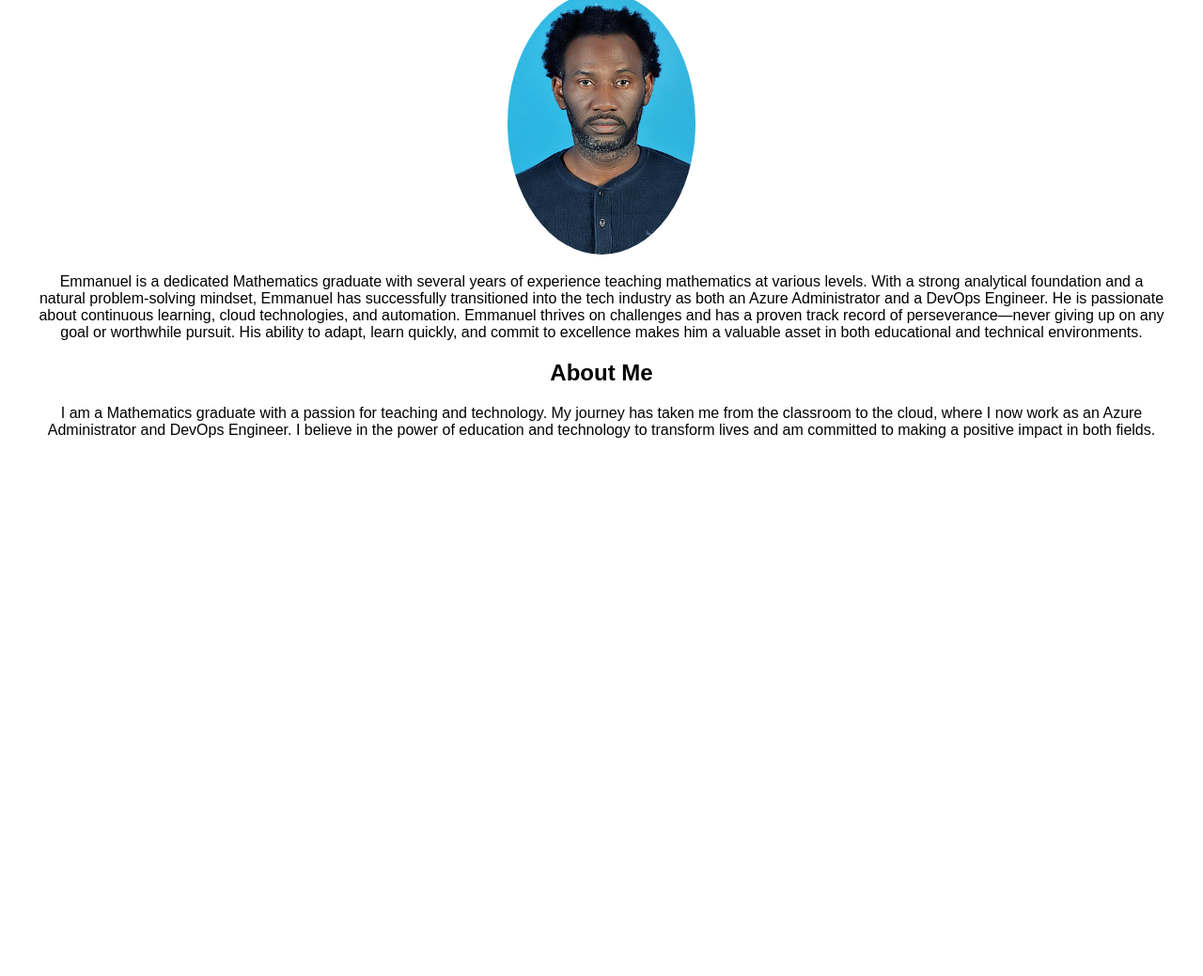
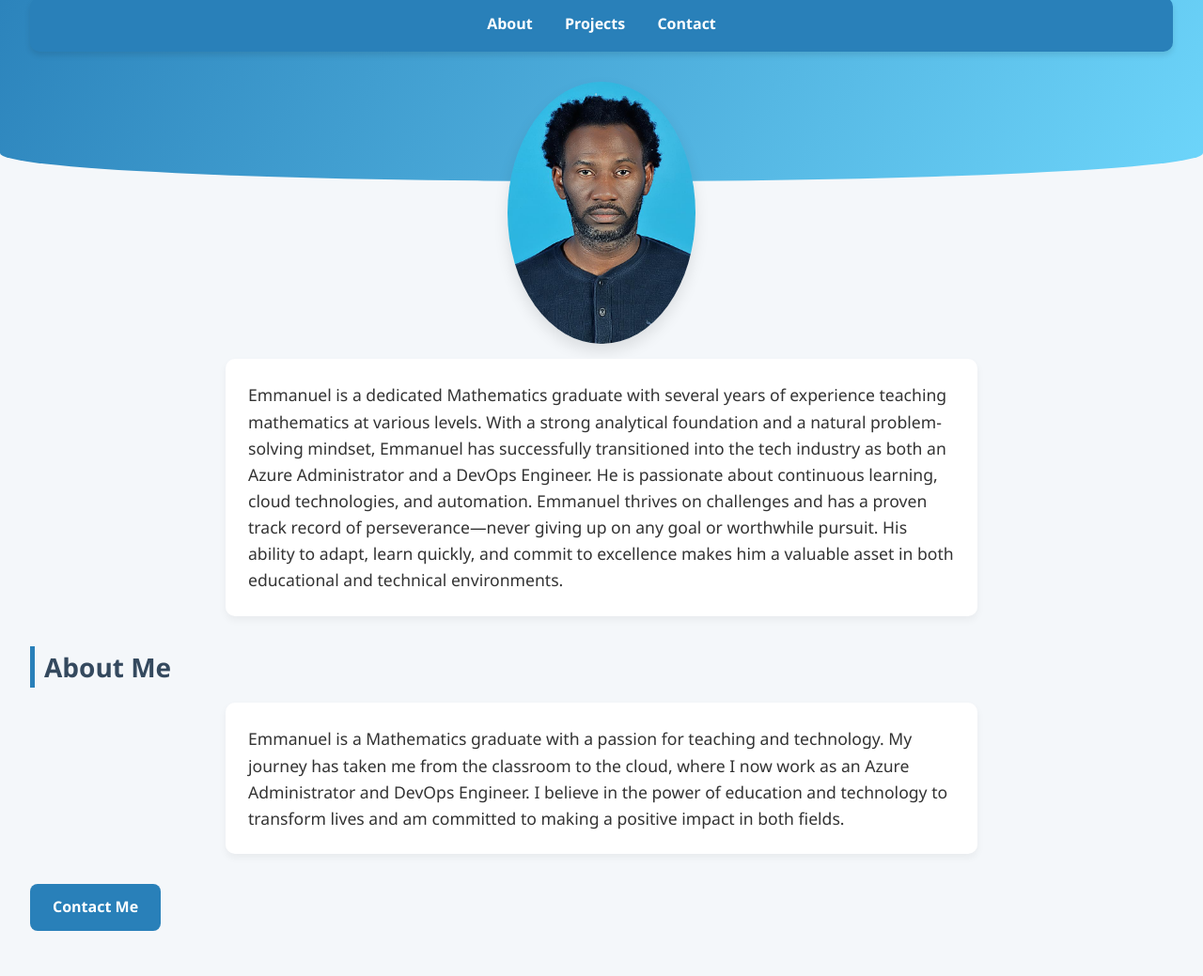
Before and after one commit to okateun/my-portfolio, a plain HTML site: page index.html in a window 1280 px wide. Shown: the part 107-1146 px from the top of the page at 94% size. Before the commit the page ends 800 px from the top, so only its background shows below. Drawn offline with Linux system fonts and the light colour scheme.

Commit message:
feat: revamped the UI

```diff
--- a/css/style.css
+++ b/css/style.css
@@ -1,8 +1,129 @@
+* {
+  margin: 0;
+  padding: 0;
+  box-sizing: border-box;
+}
+
 body {
-    font-family: Arial, sans-serif;
-    text-align: center;
-    margin: 40px;
+  font-family: 'Segoe UI', Tahoma, Geneva, Verdana, sans-serif;
+  background: #f4f7fa;
+  color: #333;
+  line-height: 1.6;
+  padding: 2rem;
 }
+
+header {
+  text-align: center;
+  margin-bottom: 2rem;
+}
+
+nav {
+  background-color: #2980b9;
+  padding: 1rem;
+  text-align: center;
+  border-radius: 10px;
+  margin-bottom: 2rem;
+  box-shadow: 0 4px 6px rgba(0,0,0,0.1);
+}
+
+nav a {
+  color: white;
+  text-decoration: none;
+  margin: 0 15px;
+  font-weight: bold;
+  transition: color 0.3s ease;
+}
+
+nav a:hover {
+  color: #ffeaa7;
+}
+
+h1 {
+  color: #2c3e50;
+  font-size: 2.5rem;
+  margin-bottom: 0.5rem;
+}
+
+h2 {
+  color: #34495e;
+  border-left: 5px solid #2980b9;
+  padding-left: 10px;
+  margin-top: 2rem;
+  font-size: 1.75rem;
+}
+
 img {
-    border-radius: 50%;
+  display: block;
+  margin: 1rem auto;
+  border-radius: 50%;
+  width: 200px;
+  box-shadow: 0 8px 16px rgba(0, 0, 0, 0.1);
+  transition: transform 0.3s ease-in-out;
 }
+
+img:hover {
+  transform: scale(1.05);
+}
+
+p {
+  max-width: 800px;
+  margin: 1rem auto;
+  font-size: 1.1rem;
+  background: #ffffff;
+  padding: 1.5rem;
+  border-radius: 10px;
+  box-shadow: 0 4px 8px rgba(0, 0, 0, 0.05);
+}
+
+.button {
+  display: inline-block;
+  padding: 0.75rem 1.5rem;
+  background-color: #2980b9;
+  color: white;
+  border-radius: 8px;
+  text-decoration: none;
+  font-weight: bold;
+  margin: 1rem auto;
+  transition: background-color 0.3s ease;
+}
+
+.button:hover {
+  background-color: #3498db;
+}
+
+body::before {
+  content: '';
+  display: block;
+  position: fixed;
+  top: 0;
+  left: 0;
+  height: 300px;
+  width: 100%;
+  background: linear-gradient(120deg, #2980b9, #6dd5fa);
+  z-index: -1;
+  border-bottom-left-radius: 50% 10%;
+  border-bottom-right-radius: 50% 10%;
+}
+
+@media (max-width: 768px) {
+  body {
+    padding: 1rem;
+  }
+
+  nav a {
+    display: block;
+    margin: 10px 0;
+  }
+
+  img {
+    width: 150px;
+  }
+
+  h1 {
+    font-size: 2rem;
+  }
+
+  h2 {
+    font-size: 1.5rem;
+  }
+}
--- a/index.html
+++ b/index.html
@@ -1,12 +1,22 @@
 <!DOCTYPE html>
 <html lang="en">
+
 <head>
   <meta charset="UTF-8" />
   <title>Emmanuel Okateun Amos</title>
   <link rel="stylesheet" href="css/style.css" />
 </head>
+
 <body>
+  <header>
     <h1>Welcome to My Portfolio</h1>
+    <nav>
+      <a href="#about">About</a>
+      <a href="#projects">Projects</a>
+      <a href="#contact">Contact</a>
+    </nav>
+  </header>
+
   <img src="images/profile.jpg" alt="Profile Picture" width="200" />
   <p>
     Emmanuel is a dedicated Mathematics graduate with several years of
@@ -20,13 +30,18 @@
     and commit to excellence makes him a valuable asset in both educational
     and technical environments.
   </p>
+
+  <section id="about">
     <h2>About Me</h2>
     <p>
-      I am a Mathematics graduate with a passion for teaching and technology. My
+       Emmanuel is a Mathematics graduate with a passion for teaching and technology. My
     journey has taken me from the classroom to the cloud, where I now work as
     an Azure Administrator and DevOps Engineer. I believe in the power of
     education and technology to transform lives and am committed to making a
     positive impact in both fields.
     </p>
+    <a href="#contact" class="button">Contact Me</a>
+  </section>
 </body>
+
 </html>
```
Lines whose indentation alone changed are shown as unchanged.
